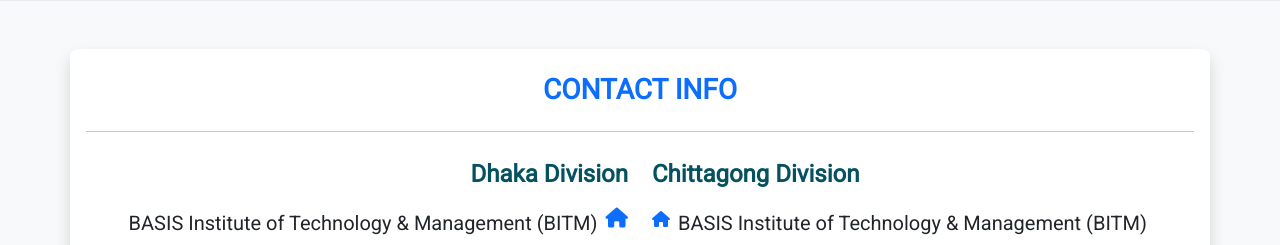
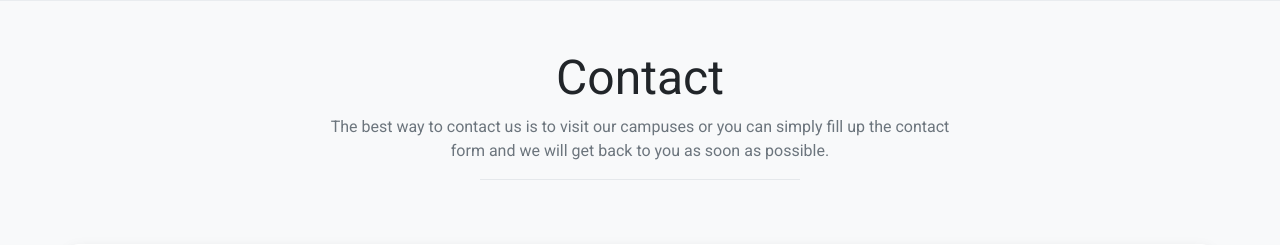
Before and after one commit to Kaif21/php_project_6, a PHP site: page /pages/contact.php in a window 1280 px wide. Shown: the part 383-628 px from the top of the page. Run offline with PHP 8.4, Linux system fonts and the light colour scheme; some libraries are stand-ins or nearby versions.

Commit message:
contact page done

```diff
--- a/pages/contact.php
+++ b/pages/contact.php
@@ -1,13 +1,14 @@
 <?php include 'includes/header.php'?>
     <!-- MAIN CONTENT -->
-    <div class="container bg-white rounded-3 my-5 p-3 shadow">
-        <div class="row my-2">
-            <div class="col-md-12 text-center">
-                <h1 class="fs-3 text-primary fw-bold">CONTACT INFO</h1>
+    <div class="container ">
+        <div class="row justify-content-md-center mt-5">
+            <div class="col-12 col-md-10 col-lg-8 col-xl-7 col-xxl-6">
+              <h2 class="display-5 text-center">Contact</h2>
+              <p class="text-secondary text-center">The best way to contact us is to visit our campuses or you can simply fill up the contact form and we will get back to you as soon as possible.</p>
+              <hr class="w-50 mx-auto border-dark-subtle">
             </div>
-        </div>
-        <hr class="bg-info">
-        <div class="row">
+          </div>
+        <div class="row bg-white rounded-3 my-5 p-3 shadow">
             <!-- dhaka division -->
             <div class="col-md-6 text-end my-2">
                 <p class="fs-4 text-info-emphasis"><b>Dhaka Division</b></p>
@@ -74,5 +75,69 @@
             </div>
         </div>
     </div>
+    <!-- send us a message -->
+<section class="bg-light py-3 py-md-5">
+    <div class="container">
+      <div class="row justify-content-md-center">
+        <div class="col-12 col-md-10 col-lg-8 col-xl-7 col-xxl-6">
+          <h2 class="mb-4 display-5 text-center">Want to discuss?
+          </h2>
+          <p class="text-secondary mb-5 text-center"> Please fill out all of the required fields and we will get back to you as soon as possible.</p>
+          <hr class="w-50 mx-auto mb-5 mb-xl-9 border-dark-subtle">
+        </div>
+      </div>
+    </div>
+
+    <div class="container">
+      <div class="row justify-content-lg-center">
+        <div class="col-12 col-lg-9">
+          <div class="bg-white border rounded shadow-sm overflow-hidden">
+
+            <form action="https://formspree.io/f/xpwaboyw"
+            method="POST">
+              <div class="row gy-4 gy-xl-5 p-4 p-xl-5">
+                <div class="col-12">
+                  <label for="fullname" class="form-label">Full Name <span class="text-danger">*</span></label>
+                  <input type="text" class="form-control" id="fullname" name="fullname" value="" required>
+                </div>
+                <div class="col-12 col-md-6">
+                  <label for="email" class="form-label">Email <span class="text-danger">*</span></label>
+                  <div class="input-group">
+                    <span class="input-group-text bg-primary border-primary">
+                      <svg xmlns="http://www.w3.org/2000/svg" width="20" height="20" fill="currentColor" class="bi bi-envelope text-white" viewBox="0 0 16 16">
+                        <path d="M0 4a2 2 0 0 1 2-2h12a2 2 0 0 1 2 2v8a2 2 0 0 1-2 2H2a2 2 0 0 1-2-2V4Zm2-1a1 1 0 0 0-1 1v.217l7 4.2 7-4.2V4a1 1 0 0 0-1-1H2Zm13 2.383-4.708 2.825L15 11.105V5.383Zm-.034 6.876-5.64-3.471L8 9.583l-1.326-.795-5.64 3.47A1 1 0 0 0 2 13h12a1 1 0 0 0 .966-.741ZM1 11.105l4.708-2.897L1 5.383v5.722Z" />
+                      </svg>
+                    </span>
+                    <input type="email" class="form-control" id="email" name="email" value="" required>
+                  </div>
+                </div>
+                <div class="col-12 col-md-6">
+                  <label for="phone" class="form-label">Phone Number</label>
+                  <div class="input-group">
+                    <span class="input-group-text bg-primary border-primary">
+                      <svg xmlns="http://www.w3.org/2000/svg" width="20" height="20" fill="currentColor" class="bi bi-telephone text-white" viewBox="0 0 16 16">
+                        <path d="M3.654 1.328a.678.678 0 0 0-1.015-.063L1.605 2.3c-.483.484-.661 1.169-.45 1.77a17.568 17.568 0 0 0 4.168 6.608 17.569 17.569 0 0 0 6.608 4.168c.601.211 1.286.033 1.77-.45l1.034-1.034a.678.678 0 0 0-.063-1.015l-2.307-1.794a.678.678 0 0 0-.58-.122l-2.19.547a1.745 1.745 0 0 1-1.657-.459L5.482 8.062a1.745 1.745 0 0 1-.46-1.657l.548-2.19a.678.678 0 0 0-.122-.58L3.654 1.328zM1.884.511a1.745 1.745 0 0 1 2.612.163L6.29 2.98c.329.423.445.974.315 1.494l-.547 2.19a.678.678 0 0 0 .178.643l2.457 2.457a.678.678 0 0 0 .644.178l2.189-.547a1.745 1.745 0 0 1 1.494.315l2.306 1.794c.829.645.905 1.87.163 2.611l-1.034 1.034c-.74.74-1.846 1.065-2.877.702a18.634 18.634 0 0 1-7.01-4.42 18.634 18.634 0 0 1-4.42-7.009c-.362-1.03-.037-2.137.703-2.877L1.885.511z" />
+                      </svg>
+                    </span>
+                    <input type="tel" class="form-control" id="phone" name="phone" value="">
+                  </div>
+                </div>
+                <div class="col-12">
+                  <label for="message" class="form-label">Message <span class="text-danger">*</span></label>
+                  <textarea class="form-control" id="message" name="message" rows="3" required></textarea>
+                </div>
+                <div class="col-12">
+                  <div class="d-grid">
+                    <button class="btn btn-primary btn-lg" type="submit">Submit</button>
+                  </div>
+                </div>
+              </div>
+            </form>
+
+          </div>
+        </div>
+      </div>
+    </div>
+  </section>
     <!-- MAIN CONTENT -->
 <?php include 'includes/footer.php'?>
--- a/pages/includes/footer.php
+++ b/pages/includes/footer.php
@@ -1,5 +1,5 @@
-    <!-- footer -->
-    <footer class="text-center text-lg-start  text-muted">
+ <!-- footer -->
+ <footer class="text-center text-lg-start  text-muted">
         <div class="container">
             <div class="row my-5">
                 <div class="col-md-12"><img
```
Also changed, not shown: pages/includes/index.html (+72 -7 lines).
